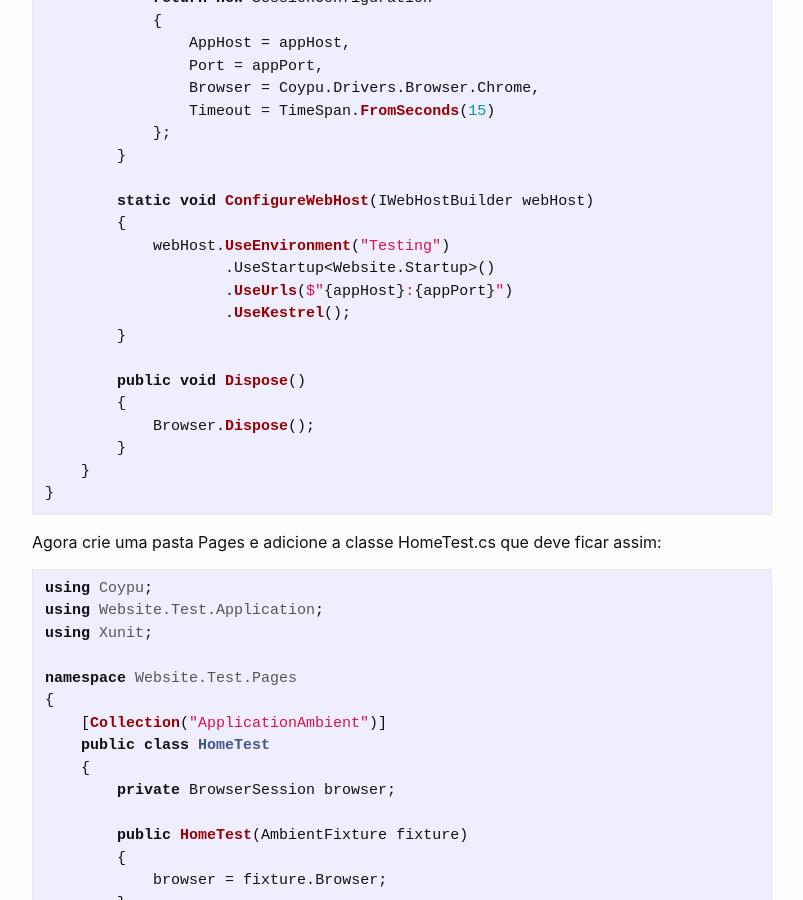
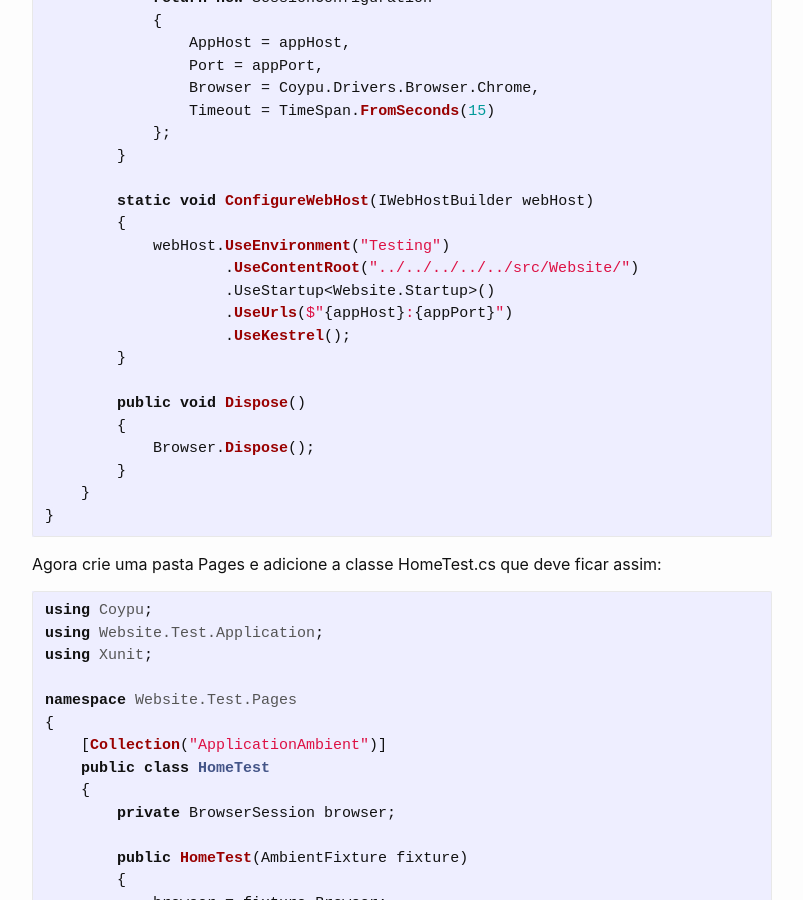
Before and after one commit to msmaldi/msmaldi.github.io, a Jekyll site: the page built from _posts/2022-04-10-aspnet-integration-linux.md, in a window 1280 px wide and 900 px high, scrolled down 2389 px. Shown: the whole window, without its empty margins (238-1041 px from the left). Built offline with Jekyll 4.4.1, drawn with Linux system fonts in a browser that asks for light colours.

Commit message:
Add content root

```diff
--- a/_posts/2022-04-10-aspnet-integration-linux.md
+++ b/_posts/2022-04-10-aspnet-integration-linux.md
@@ -122,6 +122,7 @@ namespace Website.Test.Application
         static void ConfigureWebHost(IWebHostBuilder webHost)
         {
             webHost.UseEnvironment("Testing")
+                    .UseContentRoot("../../../../../src/Website/")
                     .UseStartup<Website.Startup>()
                     .UseUrls($"{appHost}:{appPort}")
                     .UseKestrel();
```
